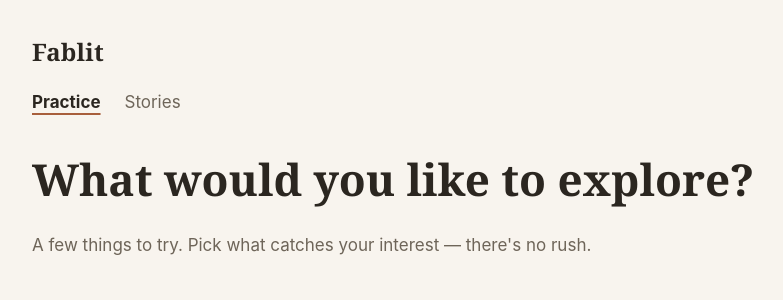
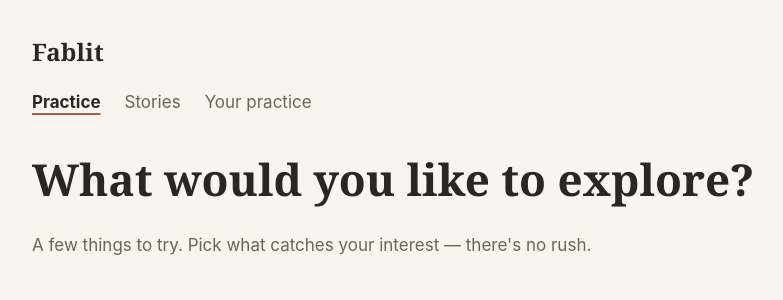
Before and after one commit to h3xh4wk/fablit, a FastAPI app: page / in a window 1280 px wide. Shown: the top 300 px of the page, without its empty margins (160-943 px from the left). Run offline with FastAPI, Linux system fonts and the light colour scheme; parts of the project's set-up code (start-up, migrations or seed data) failed here and were passed over; some libraries are stand-ins or nearby versions.

Commit message:
Keep dashboard and history navigation intact

```diff
--- a/app/templates/base.html
+++ b/app/templates/base.html
@@ -19,10 +19,12 @@
   <header class="site-header">
     <a class="site-header__brand" href="/">Fablit</a>
     <nav class="site-header__nav" aria-label="Primary">
-      <a class="site-header__link" href="/practice"
-         {% if not request.url.path.startswith('/pulse') and not request.url.path.startswith('/authoring') %}aria-current="page"{% endif %}>Practice</a>
+      <a class="site-header__link" href="/"
+         {% if request.url.path == '/' %}aria-current="page"{% endif %}>Practice</a>
       <a class="site-header__link" href="/pulse"
          {% if request.url.path.startswith('/pulse') %}aria-current="page"{% endif %}>Stories</a>
+      <a class="site-header__link" href="/history"
+         {% if request.url.path.startswith('/history') %}aria-current="page"{% endif %}>Your practice</a>
     </nav>
   </header>
   <main id="main" class="page">
```
